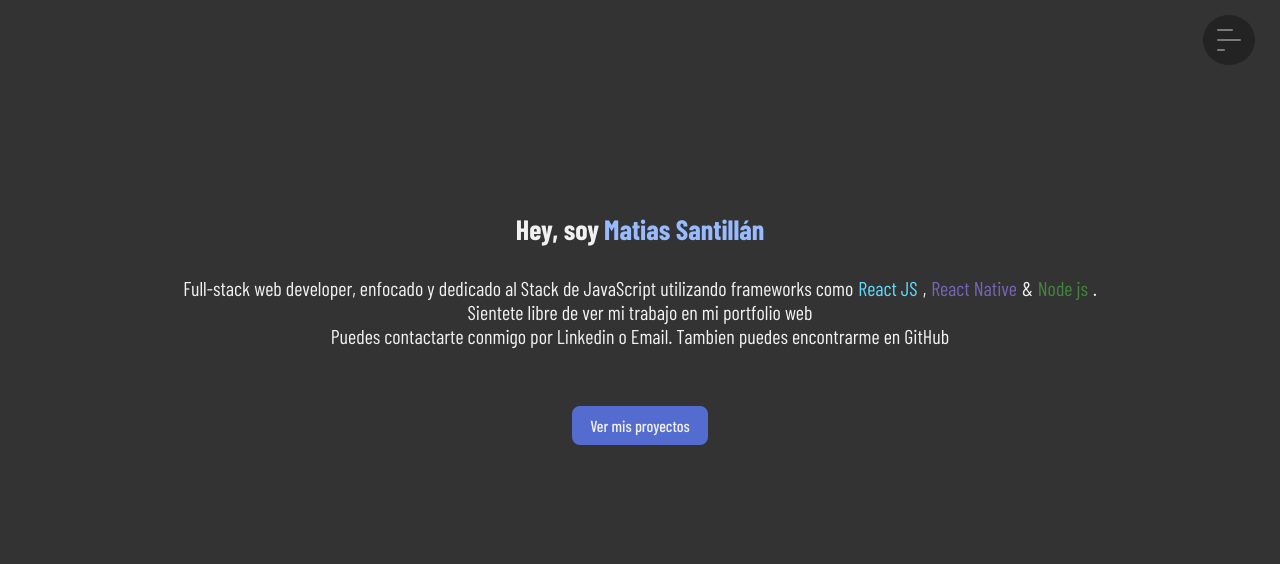
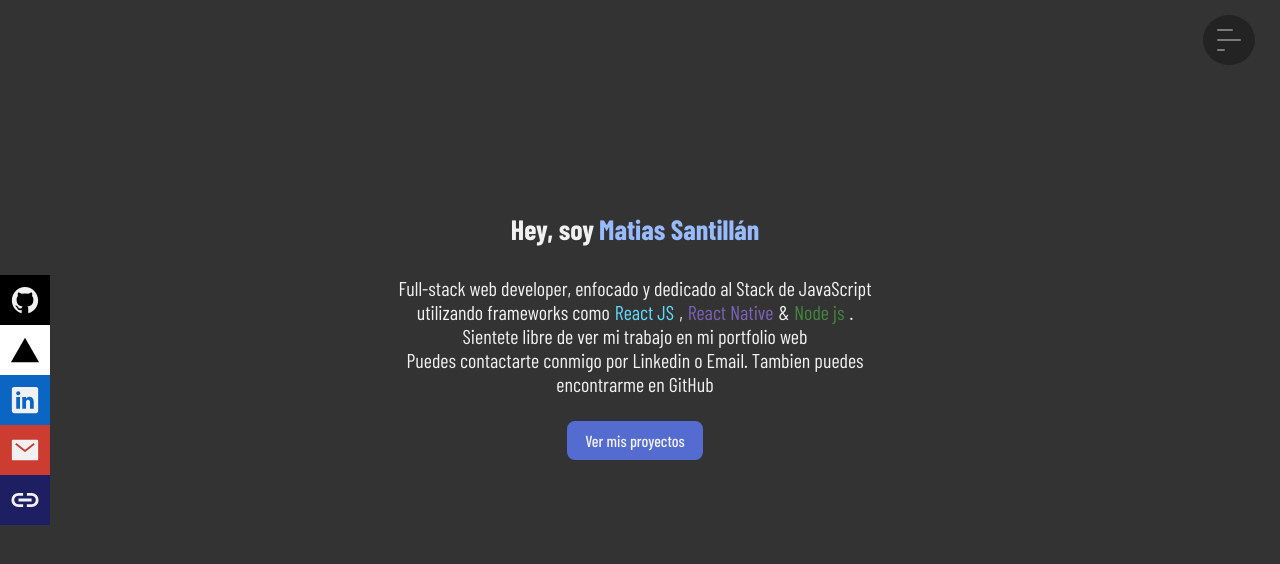
Before and after one commit to Matisantillan11/Portfolio, a React (Create React App) app: page / in a window 1280 px wide. Shown: the top 564 px of the page. Built offline with nearby package versions, Linux system fonts and the light colour scheme; a web font is replaced by a local one.

Commit message:
red social component added

```diff
--- /dev/null
+++ b/src/assets/styles/components/ContactMedia.css
@@ -0,0 +1,12 @@
+.contact_media--container {
+	width: 50px;
+	height: 100%;
+	display: flex;
+	justify-content: center;
+	align-items: center;
+}
+
+.contact_media--container svg {
+	width: 30px;
+	height: 30px;
+}
--- /dev/null
+++ b/src/assets/styles/components/MediaContainer.css
@@ -0,0 +1,23 @@
+.media__contact-container {
+	width: 60%;
+	max-width: 250px;
+	transform: translateX(-50%);
+	height: 50px;
+	position: absolute;
+	display: flex;
+	bottom: 0;
+	left: 50%;
+}
+
+@media screen and (min-width: 600px) {
+	.media__contact-container {
+		width: 50px;
+		height: 60%;
+		max-height: 250px;
+		top: 50%;
+		left: 0;
+		flex-direction: column;
+		margin: 0;
+		transform: translateY(-50%);
+	}
+}
--- a/src/assets/styles/containers/HomePage.css
+++ b/src/assets/styles/containers/HomePage.css
@@ -26,6 +26,7 @@
 	display: flex;
 	justify-content: center;
 	align-items: center;
+	z-index: -1;
 }
 
 .hero__text-container .slogan p {
@@ -73,3 +74,35 @@
 	border-radius: 8px;
 	background-color: #546ccf;
 }
+
+@media screen and (min-width: 600px) {
+	#hero {
+		width: 70%;
+		max-width: 630px;
+		margin: 0 15%;
+	}
+}
+
+@media screen and (min-width: 1000px) {
+	#hero {
+		width: 70%;
+		max-width: 630px;
+		margin: 0 20%;
+	}
+}
+
+@media screen and (min-width: 1100px) {
+	#hero {
+		width: 70%;
+		max-width: 630px;
+		margin: 0 20%;
+	}
+}
+
+@media screen and (min-width: 1250px) {
+	#hero {
+		width: 70%;
+		max-width: 630px;
+		margin: 0 25%;
+	}
+}
--- /dev/null
+++ b/src/components/ContactMedia.jsx
@@ -0,0 +1,13 @@
+import React from 'react'
+
+import '../assets/styles/components/ContactMedia.css'
+export const ContactMedia = ({ children, color }) => {
+	return (
+		<div
+			className='contact_media--container'
+			style={{ 'background-color': color }}
+		>
+			{children}
+		</div>
+	)
+}
--- /dev/null
+++ b/src/components/MediaContainer.jsx
@@ -0,0 +1,34 @@
+import React from 'react'
+
+import '../assets/styles/components/MediaContainer.css'
+import { ContactMedia } from './ContactMedia'
+import { IoLinkSharp } from 'react-icons/io5'
+import { IoMailSharp } from 'react-icons/io5'
+import { IoLogoVercel } from 'react-icons/io5'
+import { IoLogoLinkedin } from 'react-icons/io5'
+import { IoLogoGithub } from 'react-icons/io5'
+export const MediaContainer = () => {
+	return (
+		<>
+			<div className='media__contact-container'>
+				<ContactMedia color='black'>
+					<IoLogoGithub />
+				</ContactMedia>
+				<ContactMedia color='white'>
+					<IoLogoVercel color={'black'} />
+				</ContactMedia>
+				<ContactMedia color='#0a66c2'>
+					<IoLogoLinkedin />
+				</ContactMedia>
+
+				<ContactMedia color='#CD3C30'>
+					<IoMailSharp />
+				</ContactMedia>
+
+				<ContactMedia color='#1e1e62'>
+					<IoLinkSharp />
+				</ContactMedia>
+			</div>
+		</>
+	)
+}
--- a/src/components/NavbarItems.jsx
+++ b/src/components/NavbarItems.jsx
@@ -1,5 +1,4 @@
 import React from 'react'
-import { Link } from 'react-router-dom'
 
 import '../assets/styles/components/NavbarItems.css'
 import { ExternalListItem } from './ExternalListItem'
--- a/src/containers/HomePage.jsx
+++ b/src/containers/HomePage.jsx
@@ -4,6 +4,7 @@ import { Navbar } from '../components/Navbar'
 import Me from '../assets/images/me.png'
 import '../assets/styles/containers/HomePage.css'
 import { Link } from 'react-router-dom'
+import { MediaContainer } from '../components/MediaContainer'
 
 export const HomePage = () => {
 	return (
@@ -57,6 +58,7 @@ export const HomePage = () => {
 					Ver mis proyectos
 				</Link>
 			</div>
+			<MediaContainer />
 		</div>
 	)
 }
```
Also changed, not shown: src/assets/styles/components/Hamburguer.css (indentation only).
